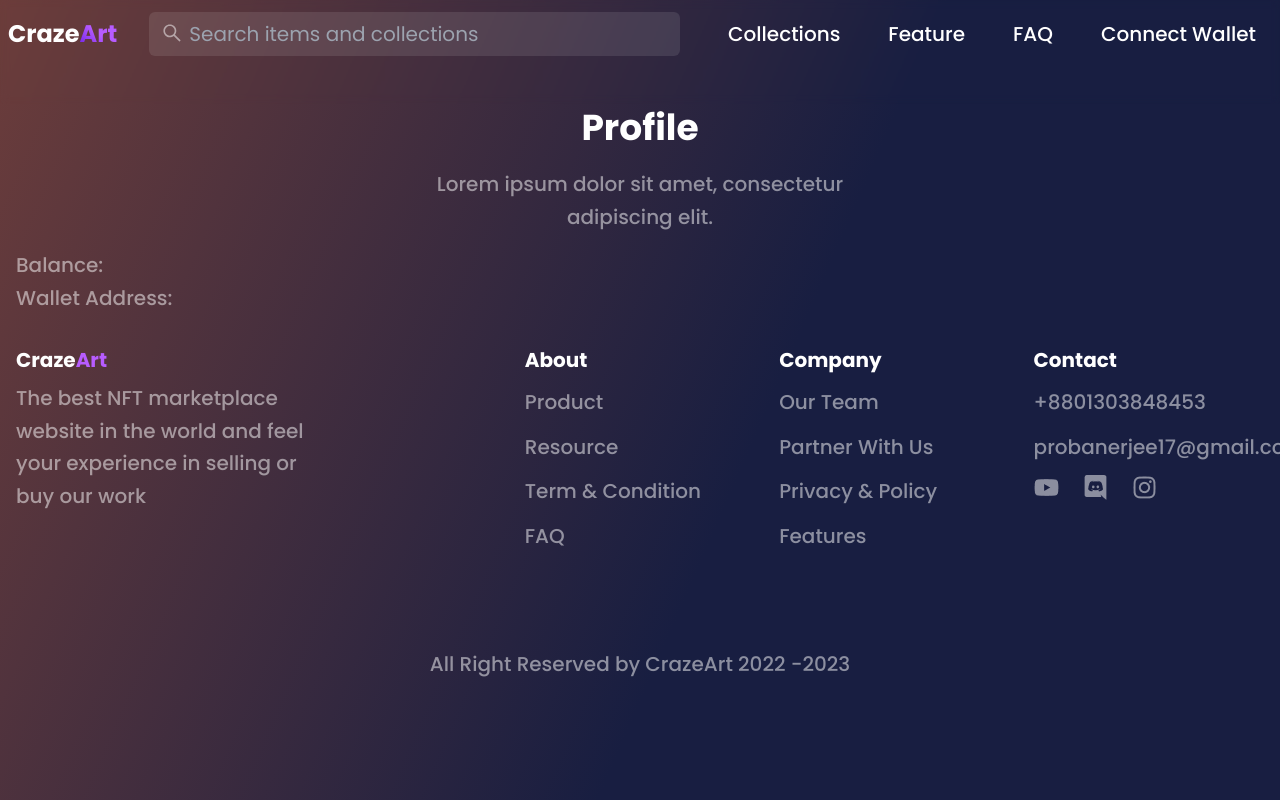
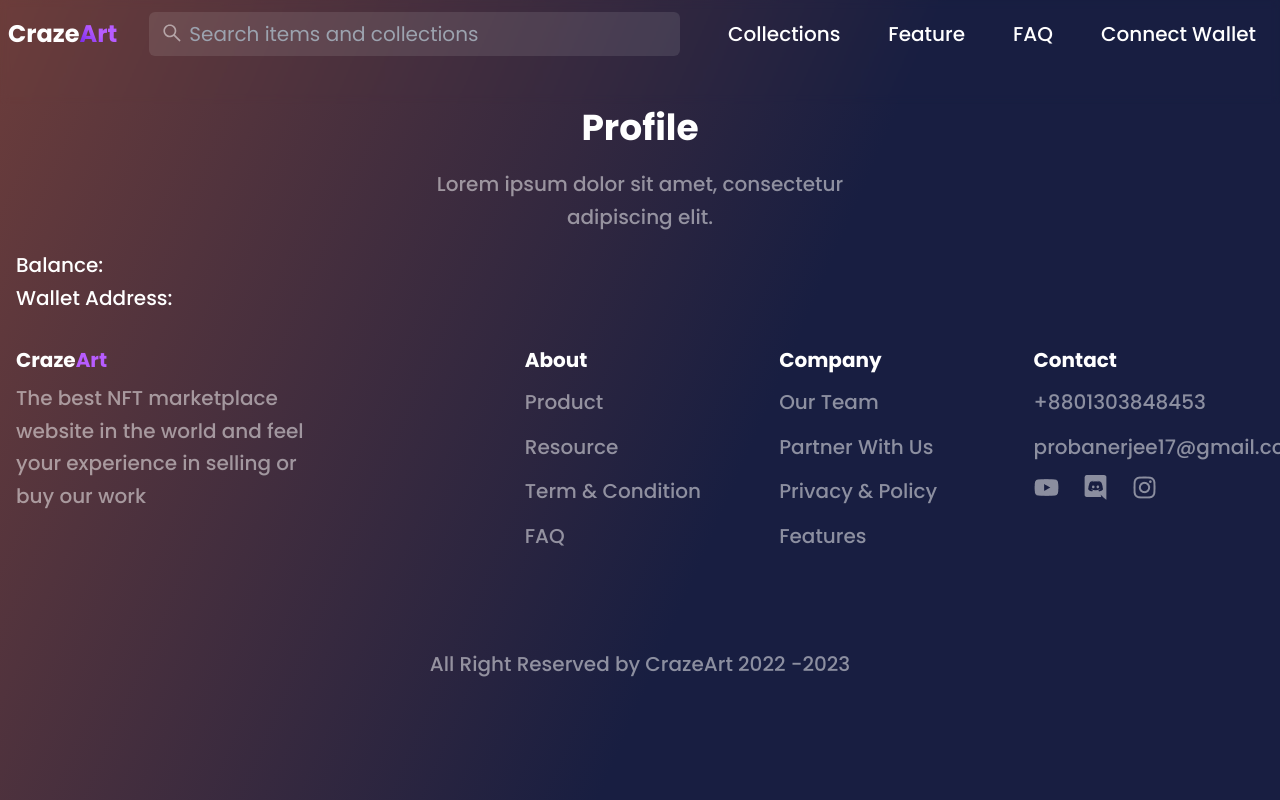
Before and after one commit to BanerjeeProdipta/Craze-Art, a Next.js app: page /profile in a window 1280 px wide. Shown: the top 800 px of the page. Built offline with nearby package versions, Linux system fonts and the light colour scheme.

Commit message:
feat: profile ui

```diff
--- a/pages/profile.tsx
+++ b/pages/profile.tsx
@@ -13,8 +13,8 @@ const Profile = () => {
         title="Profile"
         description="Lorem ipsum dolor sit amet, consectetur adipiscing elit."
       />
-      <p>Balance: {currentAccountBalance || ''}</p>
-      <p> Wallet Address:{currentAccount} </p>
+      <p className="text-white font-2xl">Balance: {currentAccountBalance || ''}</p>
+      <p className="text-white font-2xl"> Wallet Address:{currentAccount} </p>
     </div>
   )
 }
```
